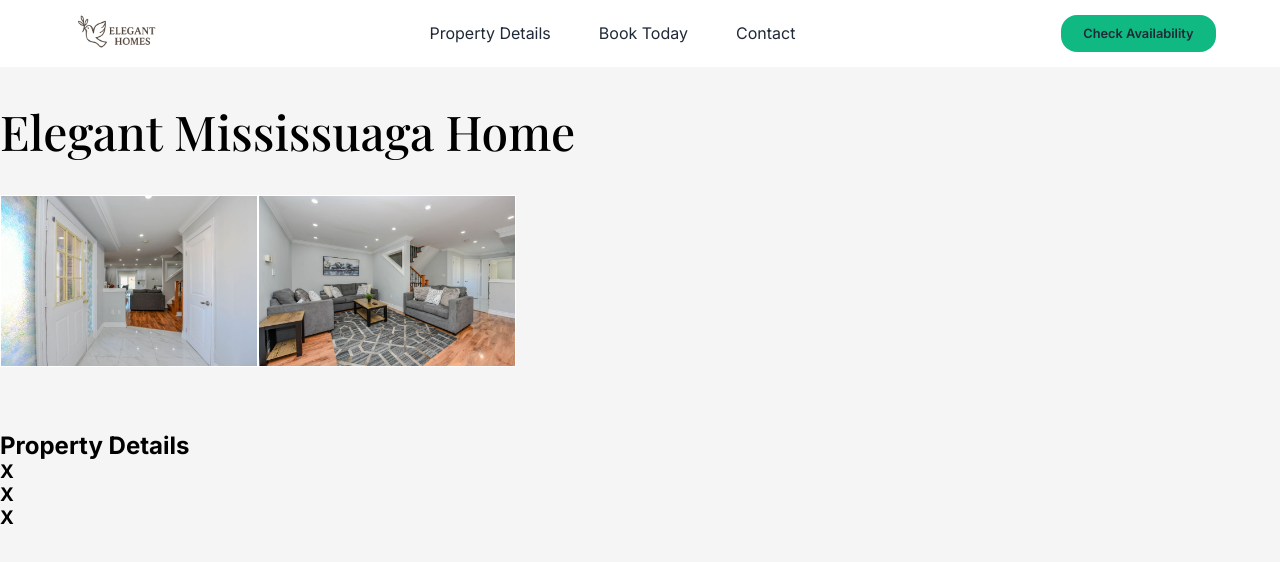
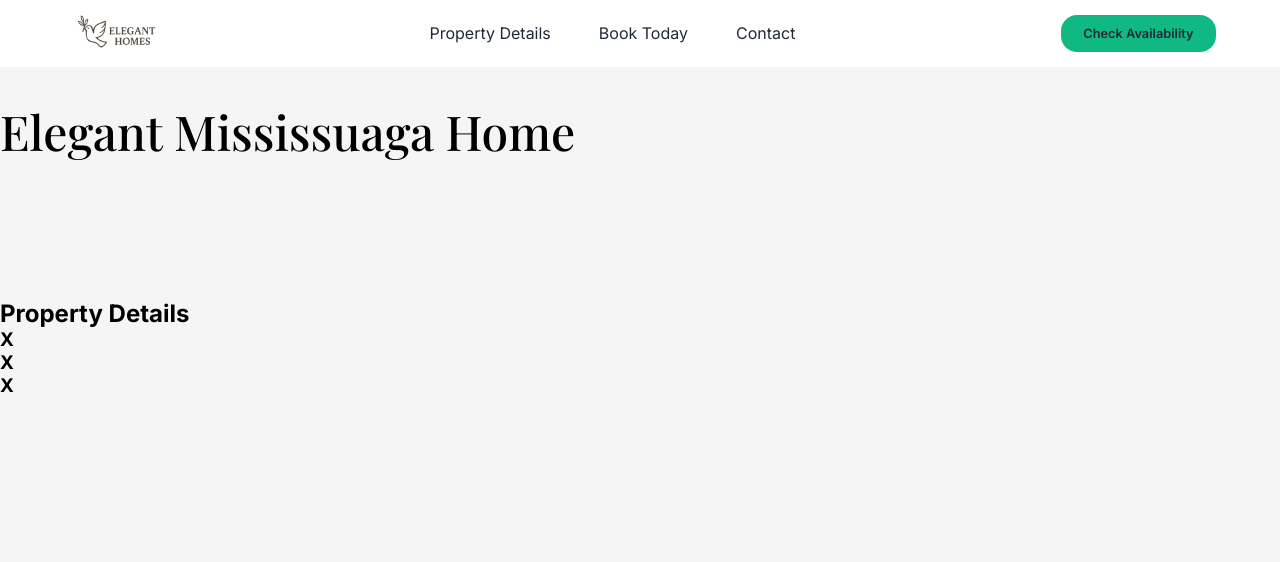
Before and after one commit to sakinbola/directBookingSite, a React (Vite) app: page / in a window 1280 px wide. Shown: the top 562 px of the page. Built offline with nearby package versions, Linux system fonts and the light colour scheme; a web font is replaced by a local one.

Commit message:
commented out image container

```diff
--- a/src/pages/hero.css
+++ b/src/pages/hero.css
@@ -25,9 +25,9 @@
 
 .image-container .image-child {
     border: 1px solid white;
-    /* flex: 1 1 auto;  */
+    flex: 1 1 auto;
     min-width: 0px; /* default min-width is auto so it dosent shinrk smaller*/
-    width:20vw;
+
 }
 
 .image-container img {
@@ -36,7 +36,7 @@
     object-fit: cover;
 }
 
-.image-container .design-container{
+/* .image-container .design-container{
     width:20vw;
     display: flex;
     align-items: center;
@@ -45,7 +45,7 @@
     color:white;
     background-color:#1a2332;
     object-fit: contain;
-}
+} */
 
 /* increase rem media break points  */
 
@@ -76,8 +76,6 @@
     font-family: "Playfair Display",cursive;
      font-weight:300;
 
-
-
 }
 
 /* major breakpoints whole new design on mobile */
--- a/src/pages/hero.tsx
+++ b/src/pages/hero.tsx
@@ -28,19 +28,26 @@ function Hero () {
             </div>
 
 
+            <div className="property-slideshow">
+                {heroData.options.map(( {title,link} , index)  => (
+                    <PropertyPictures key={`Image ${index+1}`} title={title} link={link}/>
 
-            <div className="image-container">
+                ))}
+            </div>
+
+
+            {/* <div className="image-container">
 
                 <img src={image1} alt="Image1" className="image-child" />
 
                 {/* <div className="design-container" >
                     <p> Your Property </p>
-                </div> */}
+                </div>
 
                 <img src={image2} alt="Image2" className="image-child" />
 
 
-            </div>
+            </div> */}
 
             <div className="property-description">
                 <p>
@@ -76,13 +83,6 @@ function Hero () {
             </div>
 
 
-            <div className="property-slideshow">
-                {heroData.options.map(( {title,link} , index)  => (
-                    <PropertyPictures key={`Image ${index+1}`} title={title} link={link}/>
-
-                ))}
-            </div>
-
 
 
 
```
